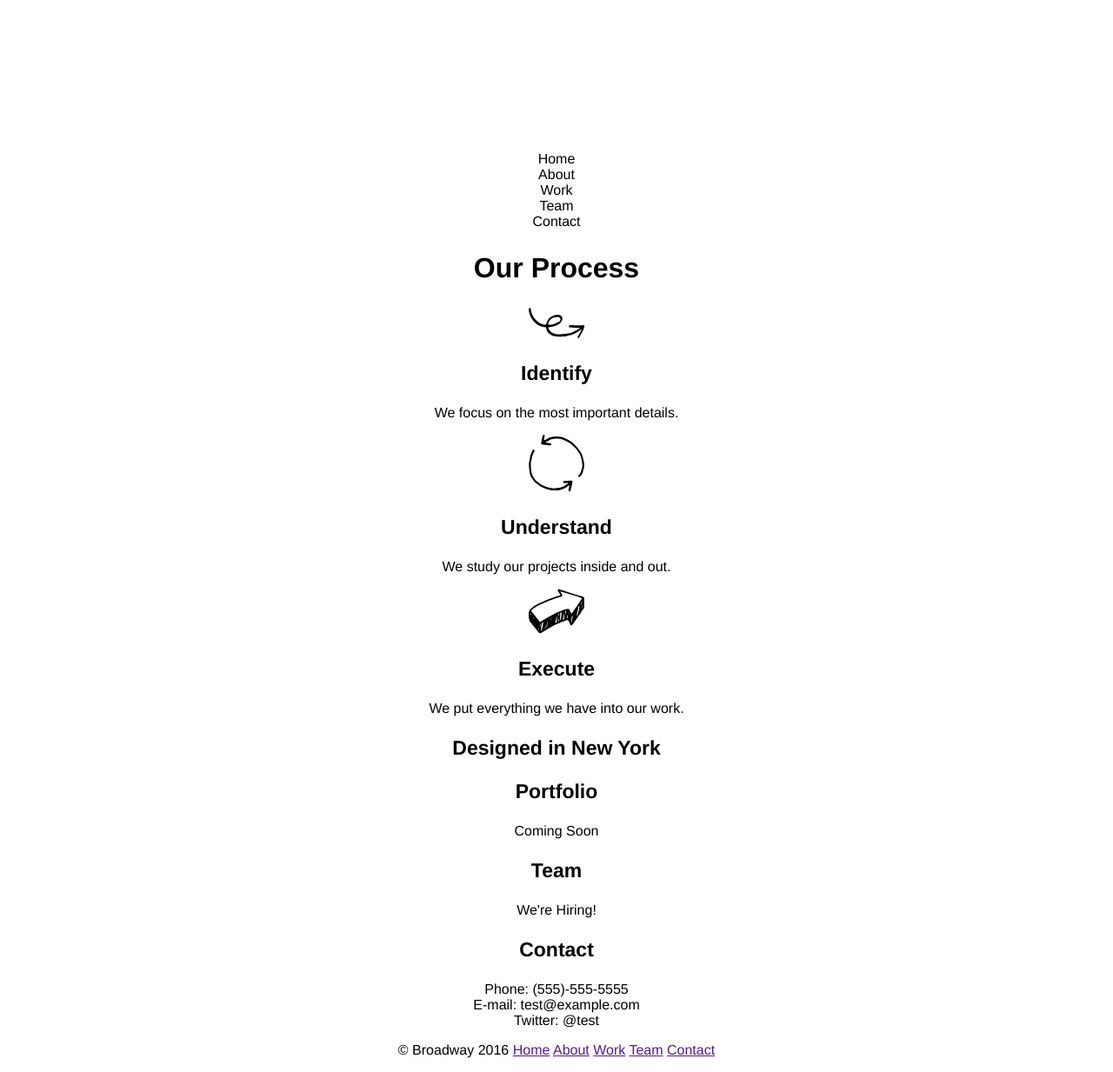
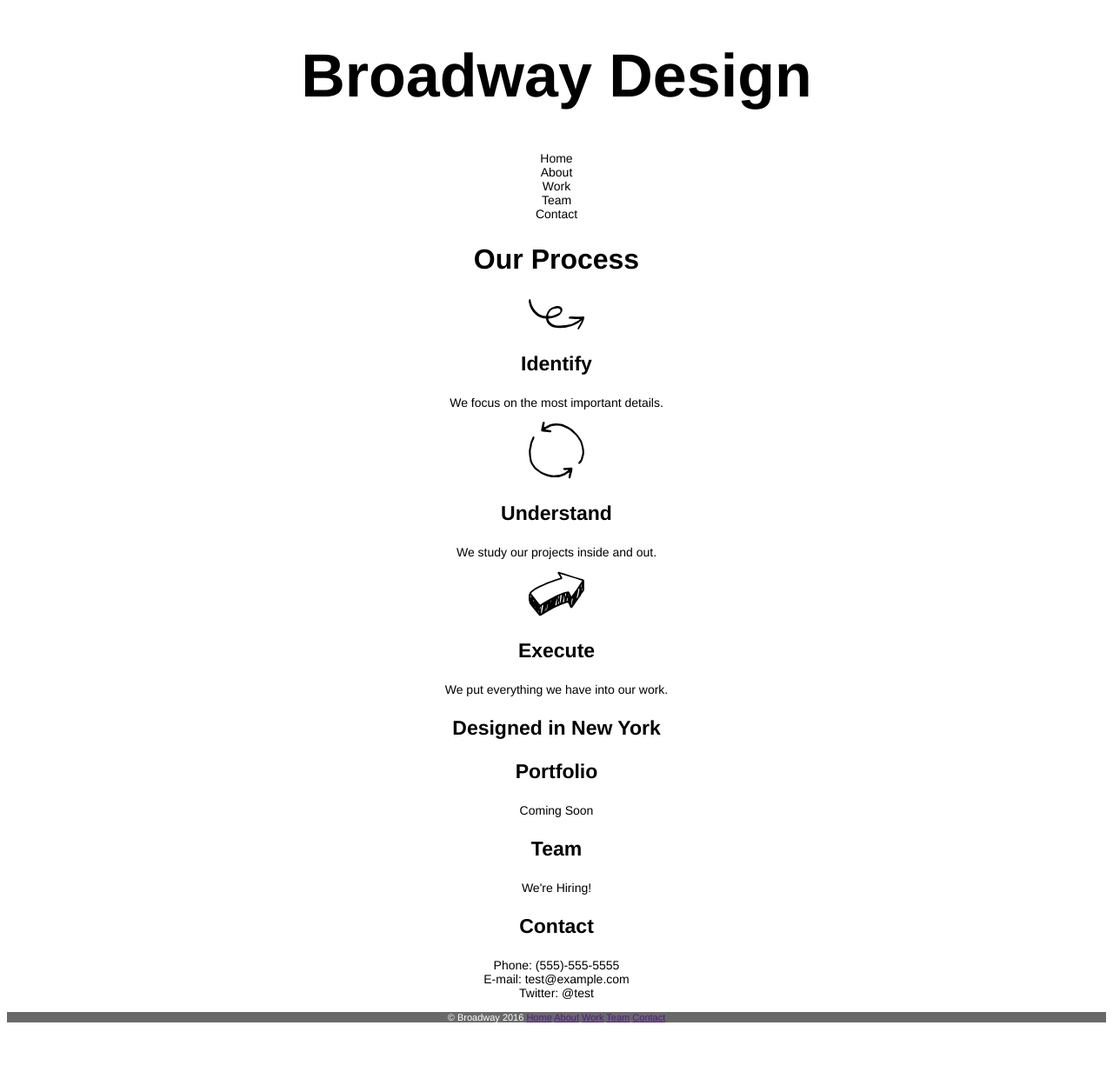
Before and after one commit to 15Nisie15/broadway, a plain HTML site: page index.html in a window 1280 px wide. Shown: the whole page at 87% size. After the commit the page ends 1190 px from the top, so only its background shows below. Drawn offline with Linux system fonts and the light colour scheme.

Commit message:
Add styling

```diff
--- a/index.html
+++ b/index.html
@@ -32,7 +32,7 @@
       <p>Phone: (555)-555-5555<br>
         E-mail: test@example.com<br>
         Twitter: @test</p>
-        <p id="copyright">&copy Broadway 2016 <a href="">Home</a> <a href="">About</a> <a href="">Work</a> <a href="">Team</a> <a href="">Contact</a><p>
+        <p id="copyright">&copy Broadway 2016 <span id="footernav"><a href="">Home</a> <a href="">About</a> <a href="">Work</a> <a href="">Team</a> <a href="">Contact</a><p></span>
     </footer>
   </body>
 </html>
--- a/resources/style.css
+++ b/resources/style.css
@@ -6,7 +6,6 @@ body {
 h1 {
   font-size: 70px;
   font-weight: bold;
-  color: White;
 }
 
 h2 {
@@ -18,3 +17,23 @@ h3 {
   font-size: 23px;
   font-weight: bold;
 }
+
+p {
+  font-size: 14px;
+}
+
+.banner {
+  background-image: url("./resources/images/the-flatiron-building.png")
+  color: White;
+}
+
+#copyright {
+  font-size: 11px;
+  color: White;
+  background-color: dimgray;
+}
+
+#footernav {
+  color: inherit;
+  background-color: inherit;
+}
```
